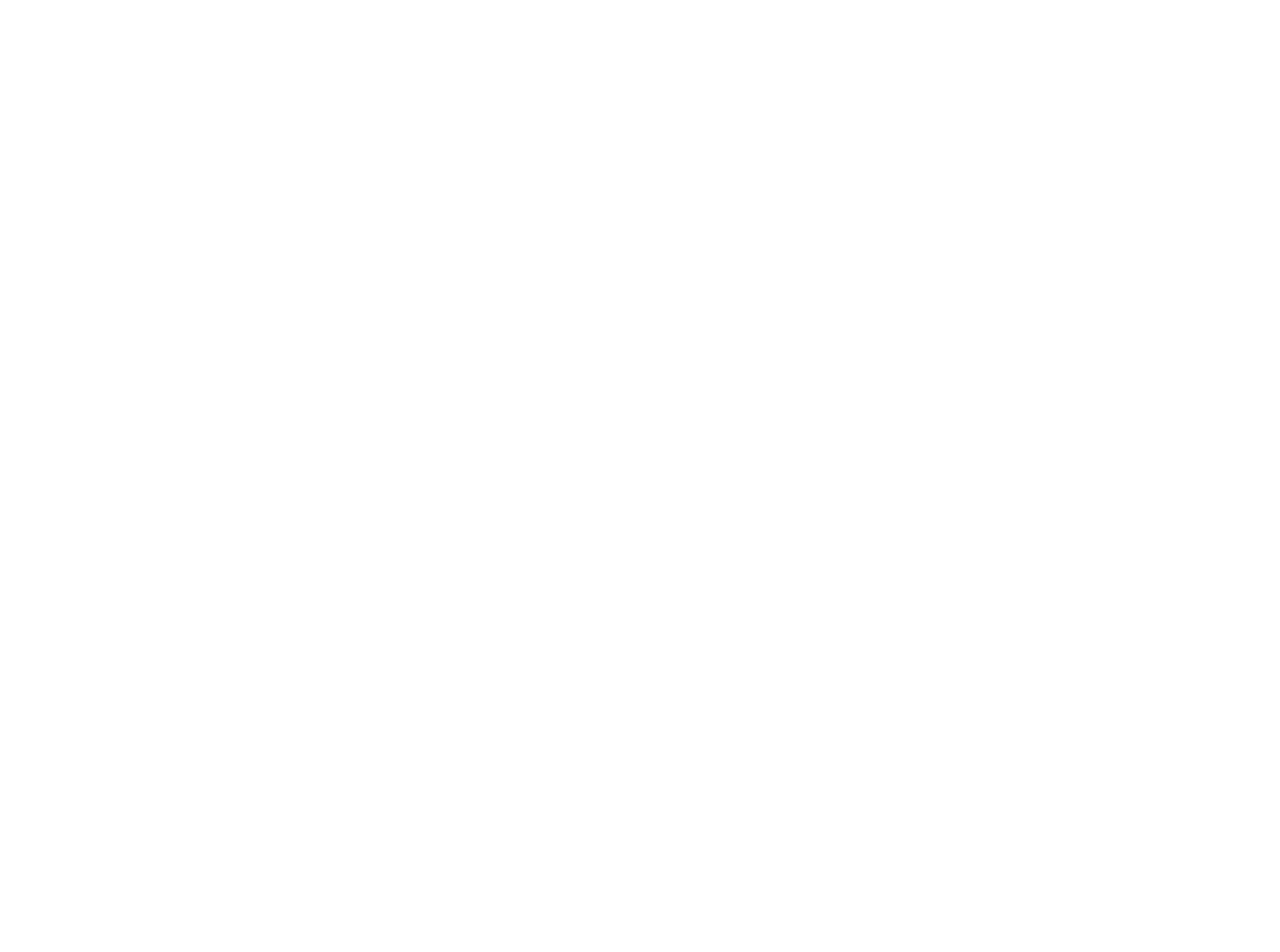
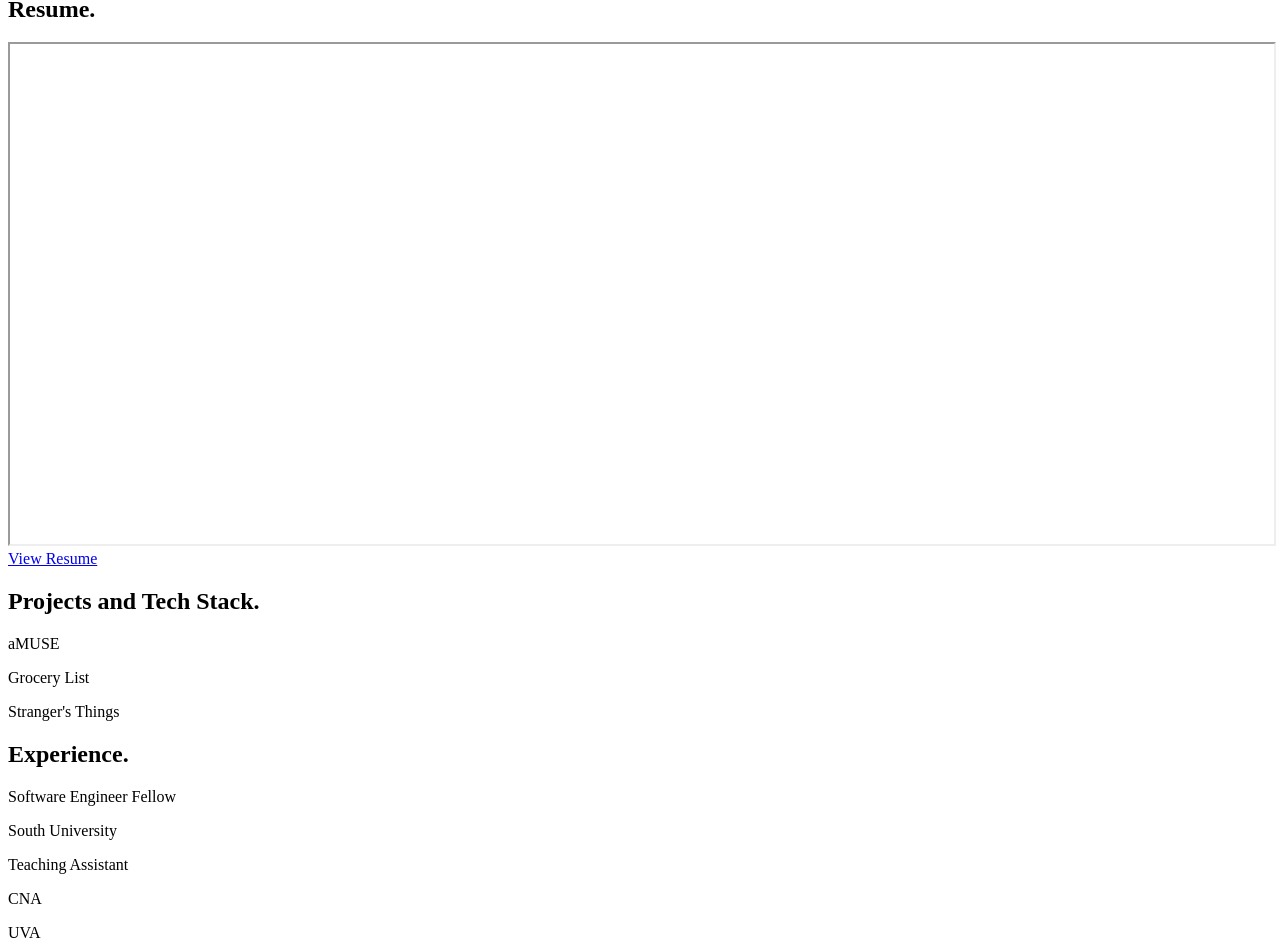
Before and after one commit to YjHong12/Portfolio, a React (Vite) app: page /resume in a window 1280 px wide. Shown: the part 300-1252 px from the top of the page. Before the commit the page ends 800 px from the top, so only its background shows below. Built offline with nearby package versions, Linux system fonts and the light colour scheme; the HTML template or start-up script is replaced by a standard one.

Commit message:
added resume

```diff
--- a/src/App.jsx
+++ b/src/App.jsx
@@ -1,12 +1,16 @@
 import { useState } from "react";
 import Navbar from "./components/Navbar";
 import About from "./components/About";
+import Projects from "./components/Projects";
+import Experience from "./components/Experience";
 
 function App() {
   return (
     <>
       <Navbar />
       <About />
+      <Projects />
+      <Experience />
     </>
   );
 }
--- a/src/components/About.jsx
+++ b/src/components/About.jsx
@@ -1,15 +1,31 @@
 import React from "react";
+import { Link, Routes, Route } from "react-router-dom";
+import Resume from "./Resume";
 
 function About() {
   return (
     <div className="About">
-      <h2 className="sectionHead">Introduction</h2>
+      <h2 className="sectionHead">Introduction.</h2>
       <p>
-        My name is Jennifer and I'm a Software Engineer with a unique background in healthcare. My coding journey centers on web-based applications, mastering the PERN stack (PostgreSQL, Express.js, React, and Node.js) with JavaScript. I'm an ardent learner, constantly tackling projects that challenge and fortify my tech skills.
+        My name is Jennifer and I'm a Software Engineer with a unique background
+        in healthcare. My coding journey centers on web-based applications,
+        mastering the PERN stack (PostgreSQL, Express.js, React, and Node.js)
+        with JavaScript. I'm an ardent learner, constantly tackling projects
+        that challenge and fortify my tech skills.
       </p>
       <p>
-      Beyond the screen, you'll catch me lost in the world of painting, finding beauty in strokes of color. Nature is my sanctuary, especially when hiking trails with my furry companions. As I delve into languages like JavaScript and explore the depths of React, my aim is to craft not just code but elegant solutions that leave an impact.
+        Beyond the screen, you'll catch me lost in the world of painting,
+        finding beauty in strokes of color. Nature is my sanctuary, especially
+        when hiking trails with my furry companions. As I delve into languages
+        like JavaScript and explore the depths of React, my aim is to craft not
+        just code but elegant solutions that leave an impact.
       </p>
+      <Routes>
+        <Route path="/resume" element={<Resume />} /></Routes>
+          <Link to="/resume" className="resume-page">
+            View Resume
+          </Link>
+
     </div>
   );
 }
--- a/src/components/Experience.jsx
+++ b/src/components/Experience.jsx
@@ -0,0 +1,16 @@
+import React from "react";
+
+function Experience() {
+  return (
+    <div className="Experience">
+      <h2 className="sectionHead">Experience.</h2>
+      <p>Software Engineer Fellow</p>
+      <p>South University</p>
+      <p>Teaching Assistant</p>
+      <p>CNA</p>
+      <p>UVA</p>
+    </div>
+  );
+}
+
+export default Experience;
--- a/src/components/Navbar.jsx
+++ b/src/components/Navbar.jsx
@@ -46,7 +46,7 @@
                   className="nav-contact"
                   onClick={() => handleSetActive("Contact")}
                 >
-                  About
+                  Contact
                 </Link>
               </li>
             </ul>
--- a/src/components/Projects.jsx
+++ b/src/components/Projects.jsx
@@ -0,0 +1,14 @@
+import React from "react";
+
+function Projects() {
+  return (
+    <div className="Projects">
+      <h2 className="sectionHead">Projects and Tech Stack.</h2>
+      <p className="project-single">aMUSE</p>
+      <p className="project-single">Grocery List</p>
+      <p className="project-single">Stranger's Things</p>
+    </div>
+  );
+}
+
+export default Projects;
--- /dev/null
+++ b/src/components/Resume.jsx
@@ -0,0 +1,21 @@
+import React from "react";
+
+function Resume() {
+  const resumeURL = "/resumePDF.pdf";
+
+  return (
+    <div className="Resume">
+      <h2 className="sectionHead">Resume.</h2>
+      <div className="resume-pdf">
+        <iframe
+          title="Resume PDF"
+          src={resumeURL}
+          width="100%"
+          height="500px"
+        ></iframe>
+      </div>
+    </div>
+  );
+}
+
+export default Resume;
```
Also changed, not shown: 1 other file (tests, documents, lock files or other folders).
